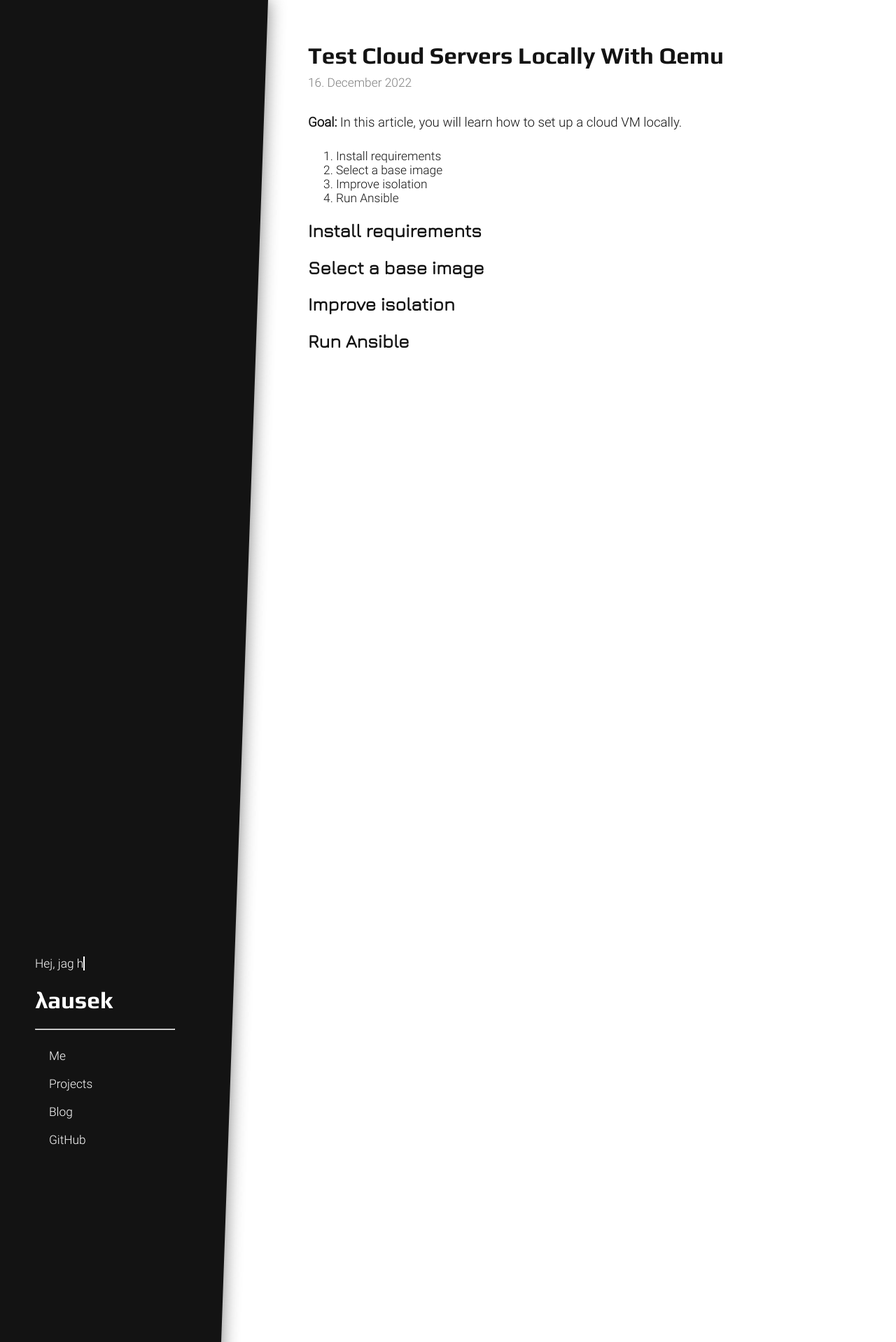
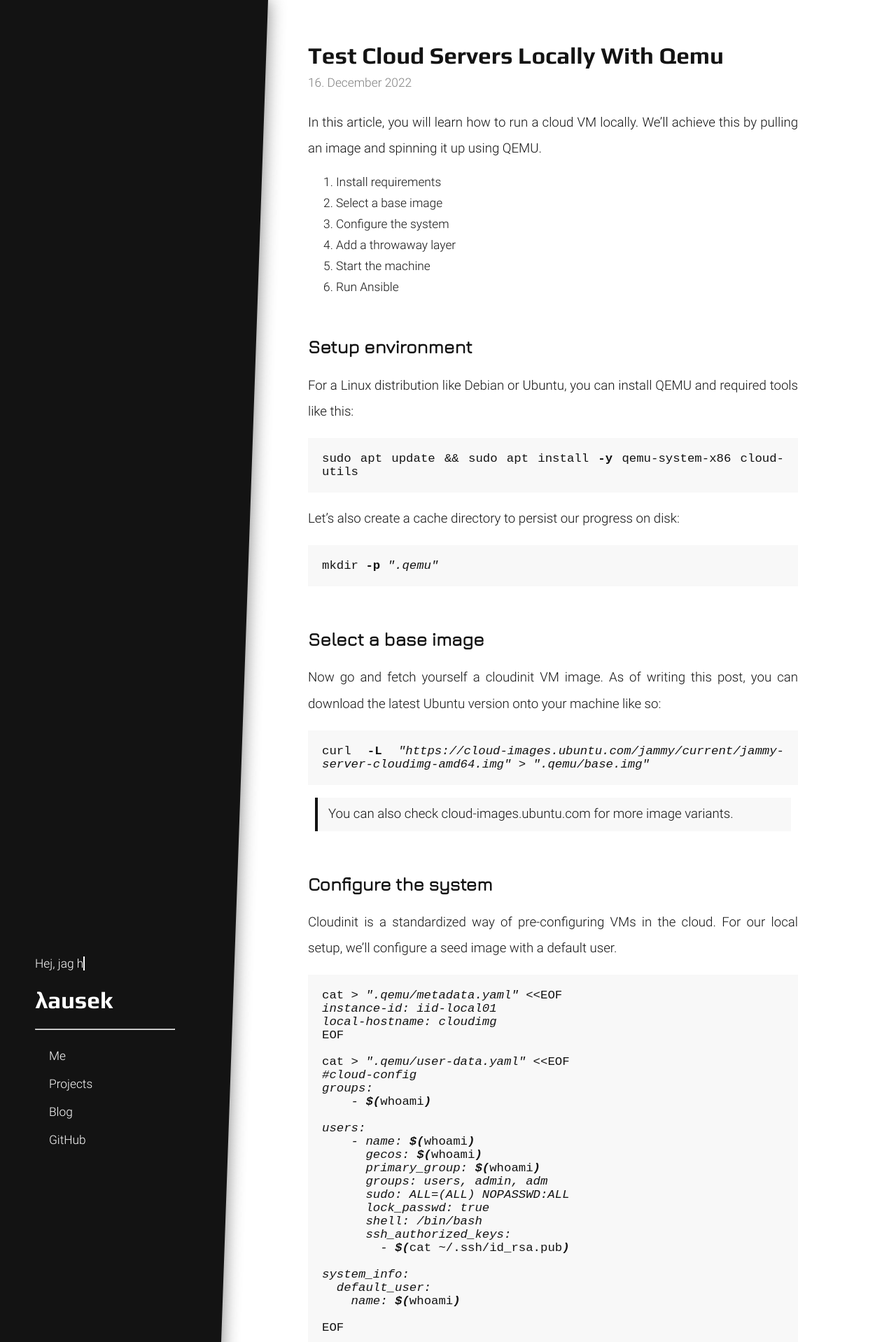
Before and after one commit to lausek/lausek.github.io, a Jekyll site: the page built from _posts/2022-12-16-test-cloud-servers-locally-with-qemu.md, in a window 1280 px wide. Shown: the top 1918 px of the page at 70% size. Built offline with Jekyll 4.4.1, drawn with Linux system fonts in a browser that asks for light colours; some of the changed text lies outside the part shown.

Commit message:
cleanup and ui improvements

````diff
--- a/_layouts/default.html
+++ b/_layouts/default.html
@@ -4,7 +4,12 @@ mode: center
 <!DOCTYPE html>
 <html lang="en">
     <head>
-        <title>{{ site.title }}</title>
+        <title>
+            {% if page.title %}
+                {{ page.title }} |
+            {% endif %}
+            {{ site.title }}
+        </title>
         <meta charset="utf-8" />
         <link rel="alternate" type="alternate/rss+xml" href="/feed.xml" />
         {% include stylesheet.html %}
@@ -30,10 +35,11 @@ mode: center
             </div>
             <div id="left-triangle"></div>
         </div>
-        <div id="right"  class="mode-{{ layout.mode }}">
+        <div id="right" class="mode-{{ layout.mode }}">
             <div id="right-inner">
                 <main id="right-content">
                     {{ content }}
+                    <div id="right-padding"></div>
                 </main>
             </div>
         </div>
--- a/_posts/2022-12-16-test-cloud-servers-locally-with-qemu.md
+++ b/_posts/2022-12-16-test-cloud-servers-locally-with-qemu.md
@@ -3,17 +3,107 @@ layout: post
 tags: programming, devops, ansible, qemu, virtualization
 ---
 
-**Goal:** In this article, you will learn how to set up a cloud VM locally.
+In this article, you will learn how to run a cloud VM locally.
+We'll achieve this by pulling an image and spinning it up using [QEMU](https://www.qemu.org/).
 
-1. [Install requirements](#install)
-2. [Select a base image](#image)
-3. [Improve isolation](#isolation)
-4. [Run Ansible](#ansible)
+1. [Install requirements](#setup-environment)
+2. [Select a base image](#select-a-base-image)
+3. [Configure the system](#configure-the-system)
+4. [Add a throwaway layer](#add-a-throwaway-layer)
+5. [Start the machine](#start-the-machine)
+6. [Run Ansible](#run-ansible)
 
-## Install requirements
+## Setup environment
+
+For a Linux distribution like Debian or Ubuntu, you can install QEMU and required tools like this:
+
+```bash
+sudo apt update && sudo apt install -y qemu-system-x86 cloud-utils
+```
+
+Let's also create a cache directory to persist our progress on disk:
+
+```bash
+mkdir -p ".qemu"
+```
 
 ## Select a base image
 
-## Improve isolation
+Now go and fetch yourself a cloudinit VM image.
+As of writing this post, you can download the latest Ubuntu version onto your machine like so:
+
+```bash
+curl -L "https://cloud-images.ubuntu.com/jammy/current/jammy-server-cloudimg-amd64.img" > ".qemu/base.img"
+```
+
+> You can also check [cloud-images.ubuntu.com](https://cloud-images.ubuntu.com/) for more image variants.
+
+## Configure the system
+
+[Cloudinit](https://cloud-init.io/) is a standardized way of pre-configuring VMs in the cloud.
+For our local setup, we'll configure a seed image with a default user.
+
+```bash
+cat > ".qemu/metadata.yaml" <<EOF
+instance-id: iid-local01
+local-hostname: cloudimg
+EOF
+
+cat > ".qemu/user-data.yaml" <<EOF
+#cloud-config
+groups:
+    - $(whoami)
+
+users:
+    - name: $(whoami)
+      gecos: $(whoami)
+      primary_group: $(whoami)
+      groups: users, admin, adm
+      sudo: ALL=(ALL) NOPASSWD:ALL
+      lock_passwd: true
+      shell: /bin/bash
+      ssh_authorized_keys:
+        - $(cat ~/.ssh/id_rsa.pub)
+
+system_info:
+  default_user:
+    name: $(whoami)
+
+EOF
+
+cloud-localds ".qemu/vm-seed.img" ".qemu/user-data.yaml" ".qemu/metadata.yaml"
+```
+
+## Add a throwaway layer
+
+By default, QEMU will update the given images on disk unless you provide some smart parameters.
+There is an easier way to ensure isolation, however.
+For this reason, you can create a copy-on-write image that acts as a middleware between your chosen base image and the VM's state:
+
+```bash
+qemu-img create -b ".qemu/base.img" ".qemu/vm-data.img" -f qcow2 -F qcow2
+```
+
+## Start the machine
+
+After setting up the data and seed layers, we can spawn our VM:
+
+```bash
+qemu-system-x86_64 \
+    -machine accel=kvm,type=q35 -cpu host -m 2G \
+    -nographic -serial mon:stdio \
+    -device virtio-net-pci,netdev=net0 \
+    -netdev user,id=net0,hostfwd=tcp::2222-:22,hostfwd=tcp::8080-:80,hostfwd=tcp::8443-:443 \
+    -drive if=virtio,format=qcow2,file=".qemu/vm-data.img" \
+    -drive if=virtio,format=raw,file=".qemu/vm-seed.img"
+```
 
 ## Run Ansible
+
+Congratulations - you may test your VM now!
+I like to use Ansible for automating my server setup:
+
+```bash
+pip3 install ansible
+ansible -i configure.yml
+```
--- a/css/highlight.scss
+++ b/css/highlight.scss
@@ -2,62 +2,37 @@
 
 ---
 
-.highlight {
-    .hll { background-color: #ffffcc }
-    .c { color: #aaaaaa; font-style: italic } /* Comment */
-    .k { color: #0000aa } /* Keyword */
-    .cm { color: #aaaaaa; font-style: italic } /* Comment.Multiline */
-    .cp { color: #4c8317 } /* Comment.Preproc */
-    .c1 { color: #aaaaaa; font-style: italic } /* Comment.Single */
-    .cs { color: #0000aa; font-style: italic } /* Comment.Special */
-    .gd { color: #aa0000 } /* Generic.Deleted */
-    .ge { font-style: italic } /* Generic.Emph */
-    .gr { color: #aa0000 } /* Generic.Error */
-    .gh { color: #000080; font-weight: bold } /* Generic.Heading */
-    .gi { color: #00aa00 } /* Generic.Inserted */
-    .go { color: #888888 } /* Generic.Output */
-    .gp { color: #555555 } /* Generic.Prompt */
-    .gs { font-weight: bold } /* Generic.Strong */
-    .gu { color: #800080; font-weight: bold } /* Generic.Subheading */
-    .gt { color: #aa0000 } /* Generic.Traceback */
-    .kc { color: #0000aa } /* Keyword.Constant */
-    .kd { color: #0000aa } /* Keyword.Declaration */
-    .kn { color: #0000aa } /* Keyword.Namespace */
-    .kp { color: #0000aa } /* Keyword.Pseudo */
-    .kr { color: #0000aa } /* Keyword.Reserved */
-    .kt { color: #00aaaa } /* Keyword.Type */
-    .m { color: #009999 } /* Literal.Number */
-    .s { color: #aa5500 } /* Literal.String */
-    .na { color: #1e90ff } /* Name.Attribute */
-    .nb { color: #00aaaa } /* Name.Builtin */
-    .nc { color: #00aa00; text-decoration: underline } /* Name.Class */
-    .no { color: #aa0000 } /* Name.Constant */
-    .nd { color: #888888 } /* Name.Decorator */
-    .ni { color: #800000; font-weight: bold } /* Name.Entity */
-    .nf { color: #00aa00 } /* Name.Function */
-    .nn { color: #00aaaa; text-decoration: underline } /* Name.Namespace */
-    .nt { color: #1e90ff; font-weight: bold } /* Name.Tag */
-    .nv { color: #aa0000 } /* Name.Variable */
-    .ow { color: #0000aa } /* Operator.Word */
-    .w { color: #bbbbbb } /* Text.Whitespace */
-    .mf,  /* Literal.Number.Float */
-    .mh,  /* Literal.Number.Hex */
-    .mi, /* Literal.Number.Integer */
-    .sr, /* Literal.String.Regex */
-    .il, /* Literal.Number.Integer.Long */
-    .mo { color: #009999 } /* Literal.Number.Oct */
-    .sb,  /* Literal.String.Backtick */
-    .sc,  /* Literal.String.Char */
-    .sd,  /* Literal.String.Doc */
-    .s2,  /* Literal.String.Double */
-    .se,  /* Literal.String.Escape */
-    .sh,  /* Literal.String.Heredoc */
-    .si,  /* Literal.String.Interpol */
-    .sx,  /* Literal.String.Other */
-    .s1 { color: #aa5500 } /* Literal.String.Single */
-    .ss { color: #0000aa } /* Literal.String.Symbol */
-    .bp { color: #00aaaa } /* Name.Builtin.Pseudo */
-    .vc, /* Name.Variable.Class */
-    .vg,  /* Name.Variable.Global */
-    .vi { color: #aa0000 } /* Name.Variable.Instance */
-}
+.highlight .hll { background-color: #ffffcc }
+.highlight .c { font-style: italic } /* Comment */
+.highlight .err { border: 1px solid #FF0000 } /* Error */
+.highlight .k { font-weight: bold } /* Keyword */
+.highlight .cm { font-style: italic } /* Comment.Multiline */
+.highlight .c1 { font-style: italic } /* Comment.Single */
+.highlight .cs { font-style: italic } /* Comment.Special */
+.highlight .ge { font-style: italic } /* Generic.Emph */
+.highlight .gh { font-weight: bold } /* Generic.Heading */
+.highlight .gp { font-weight: bold } /* Generic.Prompt */
+.highlight .gs { font-weight: bold } /* Generic.Strong */
+.highlight .gu { font-weight: bold } /* Generic.Subheading */
+.highlight .kc { font-weight: bold } /* Keyword.Constant */
+.highlight .kd { font-weight: bold } /* Keyword.Declaration */
+.highlight .kn { font-weight: bold } /* Keyword.Namespace */
+.highlight .kr { font-weight: bold } /* Keyword.Reserved */
+.highlight .s { font-style: italic } /* Literal.String */
+.highlight .nc { font-weight: bold } /* Name.Class */
+.highlight .ni { font-weight: bold } /* Name.Entity */
+.highlight .ne { font-weight: bold } /* Name.Exception */
+.highlight .nn { font-weight: bold } /* Name.Namespace */
+.highlight .nt { font-weight: bold } /* Name.Tag */
+.highlight .ow { font-weight: bold } /* Operator.Word */
+.highlight .sb { font-style: italic } /* Literal.String.Backtick */
+.highlight .sc { font-style: italic } /* Literal.String.Char */
+.highlight .sd { font-style: italic } /* Literal.String.Doc */
+.highlight .s2 { font-style: italic } /* Literal.String.Double */
+.highlight .se { font-weight: bold; font-style: italic } /* Literal.String.Escape */
+.highlight .sh { font-style: italic } /* Literal.String.Heredoc */
+.highlight .si { font-weight: bold; font-style: italic } /* Literal.String.Interpol */
+.highlight .sx { font-style: italic } /* Literal.String.Other */
+.highlight .sr { font-style: italic } /* Literal.String.Regex */
+.highlight .s1 { font-style: italic } /* Literal.String.Single */
+.highlight .ss { font-style: italic } /* Literal.String.Symbol */
--- a/css/minimal.scss
+++ b/css/minimal.scss
@@ -152,7 +152,7 @@ p {
     margin: auto;
     max-width: 420px;
     font-size: 20px;
-    margin-top: 20px;
+    margin-top: 30px;
 }
 
 article {
@@ -168,6 +168,42 @@ article {
     .article-content {
         text-align: justify;
         padding: 10px 0;
+
+        h1, h2, h3,
+        h4, h5, h6 {
+          margin-top: 60px;
+        }
+
+        blockquote {
+          background-color: #f8f8f8;
+          margin: 10px;
+          padding: 0 10px;
+          border-left: 4px solid var(--eerie-black);
+          overflow-wrap: break-word;
+
+          p {
+            padding: 5px;
+          }
+        }
+
+        pre {
+          background-color: #f8f8f8;
+          padding: 20px;
+          overflow-x: auto;
+
+          code {
+            white-space: pre-wrap;       /* css-3 */
+            white-space: -moz-pre-wrap;  /* Mozilla, since 1999 */
+            white-space: -pre-wrap;      /* Opera 4-6 */
+            white-space: -o-pre-wrap;    /* Opera 7 */
+            word-wrap: break-word;       /* Internet Explorer 5.5+ */
+            word-break: break-word;
+          }
+        }
+
+        li {
+          margin-bottom: 10px;
+        }
     }
 }
 
@@ -211,6 +247,10 @@ article {
     #right-content p {
         line-height: 1.7;
         text-align: justify;
+    }
+
+    #right-padding {
+      min-height: 100px;
     }
 }
 
````
Also changed, not shown: _extra/gos-icon-enhancement.md (deleted, +0 -161 lines), projects.md (+1 -0 lines), img/assets/gos_button_empty.jpg (deleted), img/assets/gos_enhance_class.jpg (deleted), img/assets/gos_in_action.gif (deleted), img/assets/insert.png (deleted), img/assets/obsadr.jpg (deleted).
